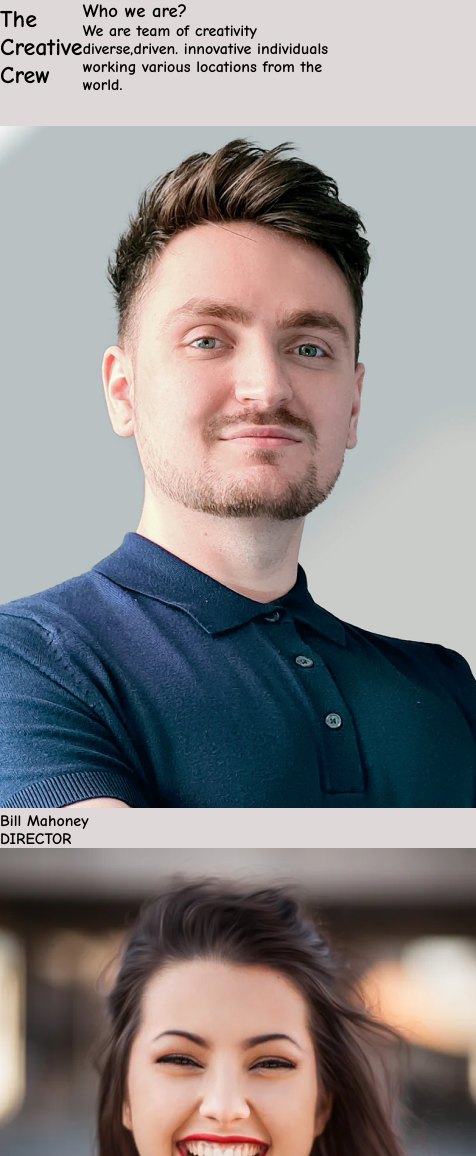
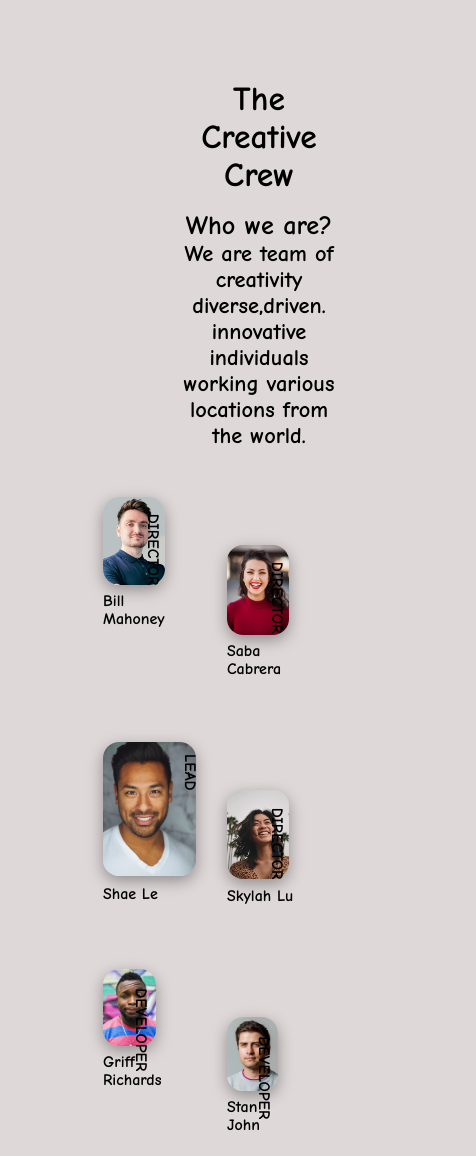
Before and after one commit to eyupGuc/team_members_page, a plain HTML site: page index.html in a window 390 px wide. Shown: the top 1156 px of the page, 476 px wide, since content can reach past the window. Drawn offline with Linux system fonts and the light colour scheme.

Commit message:
last commit

```diff
--- a/style.css
+++ b/style.css
@@ -20,4 +20,93 @@ header {
   width: 100%;
   margin-bottom: 2rem;
   align-items: center;
+  margin-left: 4rem;
+  margin-top: 2rem;
 }
+
+.heading1 {
+  font-size: 1.4rem;
+  text-align: center;
+  width: 50%;
+}
+
+.heading2 {
+  font-size: 1.4rem;
+  margin-top: 1rem;
+  width: 50%;
+}
+
+.container {
+  display: flex;
+  flex-wrap: wrap;
+  margin-top: 5%;
+  margin-left: 4rem;
+}
+
+.card {
+  display: flex;
+  width: 33%;
+  height: 15%;
+}
+
+.image {
+  margin-bottom: 50%;
+  padding-bottom: 2%;
+}
+
+.card2,
+.card5 {
+  margin-top: 3rem;
+}
+
+img {
+  box-shadow: rgba(0, 0, 0, 0.35) 0px 5px 15px;
+  border-radius: 1rem;
+  width: 75%;
+  transform: all 7s;
+  margin-bottom: 5%;
+}
+
+img:hover {
+  transform: scale(120%);
+  cursor: pointer;
+  box-shadow: rgba(0, 0, 0, 0.75) 0px 7px 17px;
+}
+
+.card p:nth-child(1) {
+  padding-top: 110%;
+  margin-top: 10%;
+  width: 100%;
+  transform: rotate(90deg);
+  margin-left: -1rem;
+}
+
+@media (max-width: 1100px) {
+  body {
+    width: 80%;
+    margin: 3rem auto;
+  }
+  header {
+    flex-direction: column;
+    text-align: center;
+  }
+  .card {
+    width: 50%;
+  }
+  .img {
+    width: 90%;
+  }
+
+  .card2,
+  .card5 {
+    margin-top: 0;
+  }
+  .card2,
+  .card4,
+  .card6 {
+    margin-top: 3rem;
+  }
+  .image img {
+    width: 90%;
+  }
+}
```
